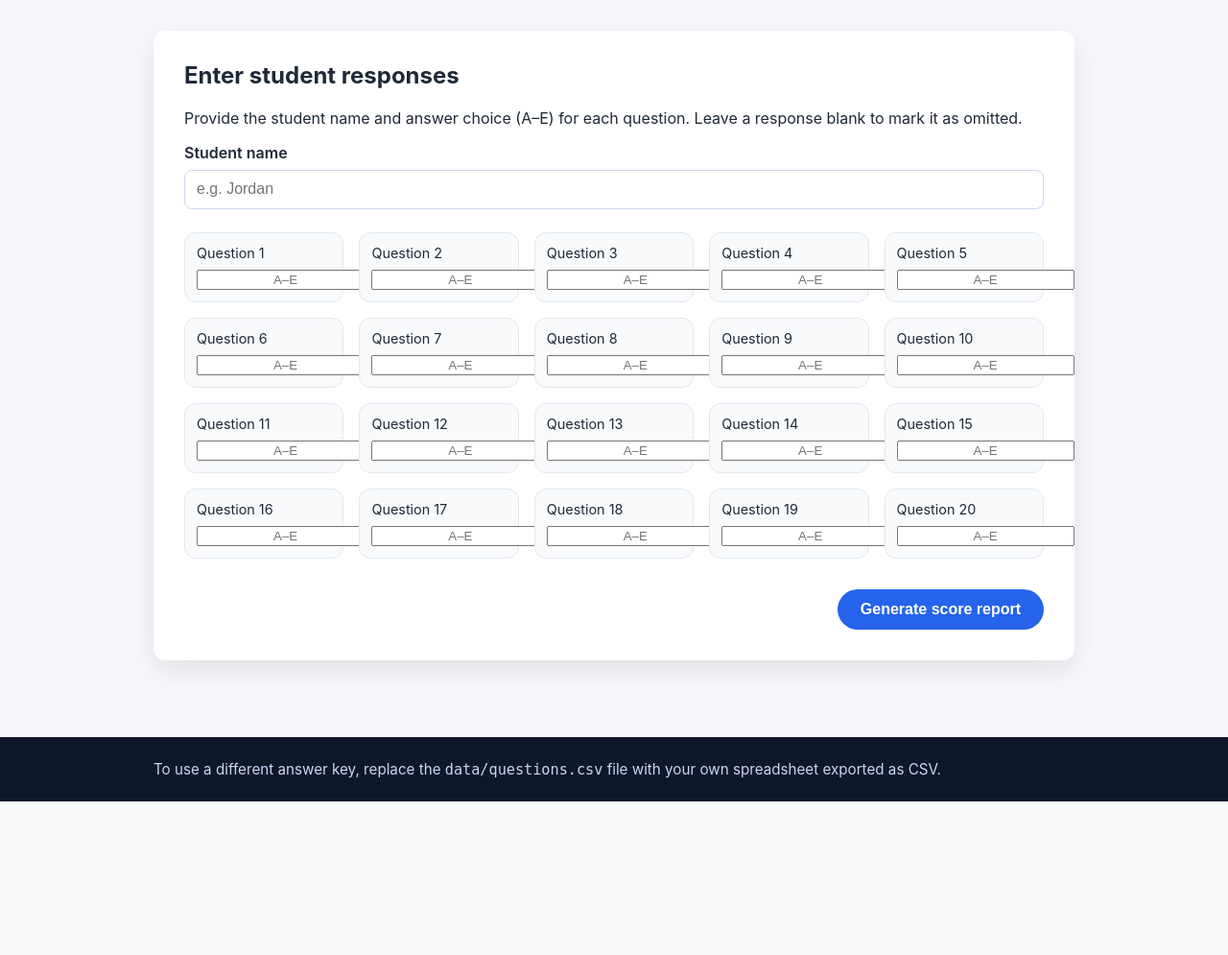
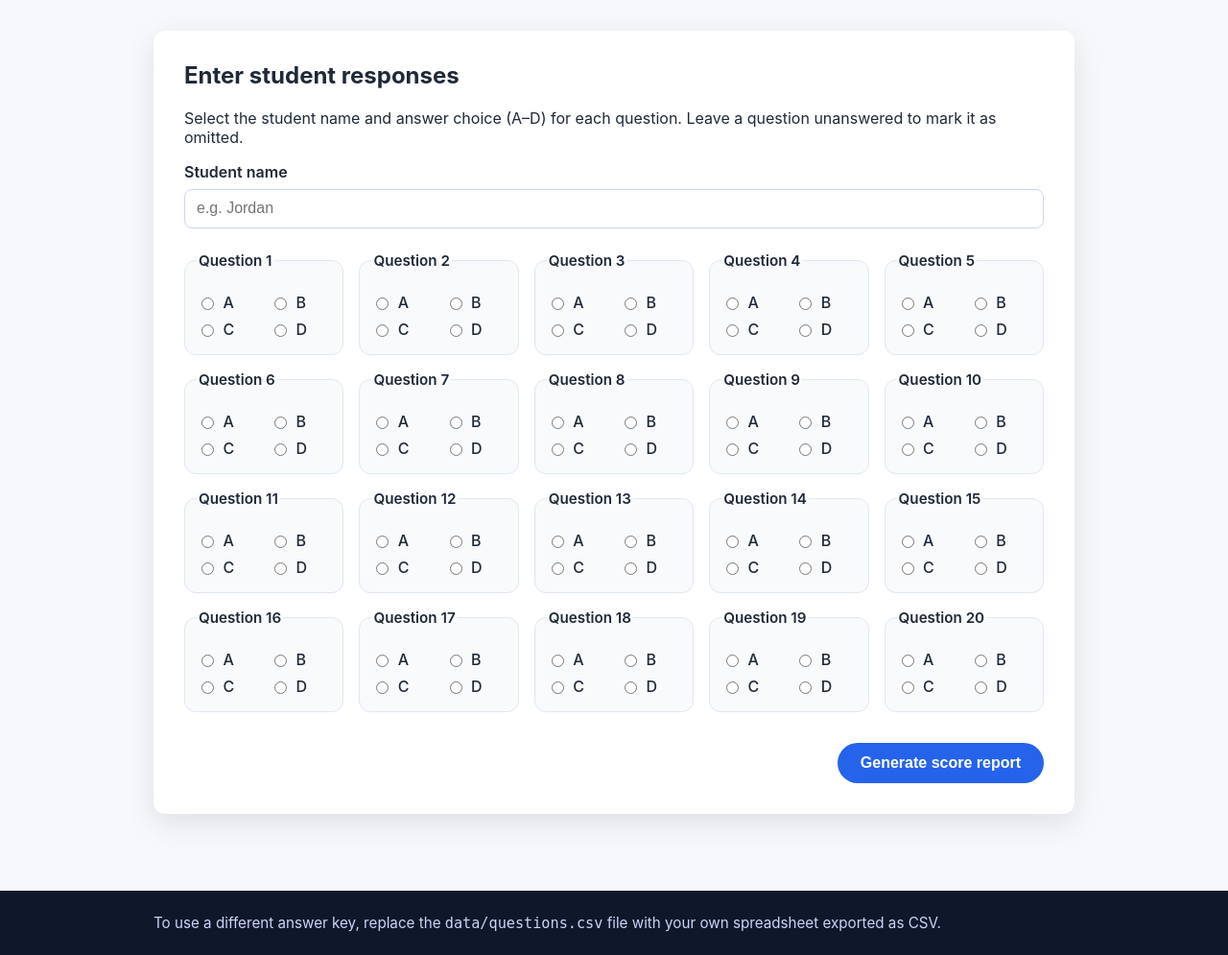
Before and after one commit to budmaash/Web-App, a Flask app: page / in a window 1280 px wide. Shown: the part 110-1105 px from the top of the page at 96% size. Before the commit the page ends 945 px from the top, so only its background shows below. Run offline with Flask 3, Linux system fonts and the light colour scheme.

Commit message:
Use multiple-choice inputs for answer entry

```diff
--- a/static/styles.css
+++ b/static/styles.css
@@ -94,18 +94,36 @@ main.container {
   background: #f8fafc;
   border: 1px solid #e2e8f0;
   border-radius: 0.75rem;
-  padding: 0.75rem;
+  padding: 0.75rem 0.75rem 1rem;
+  margin: 0;
+  min-inline-size: 0;
 }
 
-.question-field label {
-  display: block;
-  font-size: 0.9rem;
-  margin-bottom: 0.5rem;
+.question-field legend {
+  font-size: 0.95rem;
+  font-weight: 600;
+  margin-bottom: 0.75rem;
 }
 
-.question-field input {
-  text-transform: uppercase;
-  text-align: center;
+.answer-options {
+  display: grid;
+  grid-template-columns: repeat(2, minmax(0, 1fr));
+  gap: 0.5rem 0.75rem;
+}
+
+.answer-option {
+  display: flex;
+  align-items: center;
+  gap: 0.4rem;
+}
+
+.answer-option input[type="radio"] {
+  accent-color: #2563eb;
+}
+
+.answer-option label {
+  font-weight: 500;
+  letter-spacing: 0.04em;
 }
 
 .form-actions {
--- a/templates/index.html
+++ b/templates/index.html
@@ -3,7 +3,7 @@
 {% block content %}
   <section class="card">
     <h2>Enter student responses</h2>
-    <p>Provide the student name and answer choice (A–E) for each question. Leave a response blank to mark it as omitted.</p>
+    <p>Select the student name and answer choice (A–D) for each question. Leave a question unanswered to mark it as omitted.</p>
     <form method="post" action="{{ url_for('results') }}" class="answer-form">
       <div class="form-field">
         <label for="student_name">Student name</label>
@@ -11,18 +11,22 @@
       </div>
       <div class="question-grid">
         {% for question in questions %}
-          <div class="question-field">
-            <label for="q_{{ question.number }}">Question {{ question.number }}</label>
-            <input
-              type="text"
-              inputmode="text"
-              maxlength="1"
-              pattern="[A-Ea-e]"
-              name="q_{{ question.number }}"
-              id="q_{{ question.number }}"
-              placeholder="A–E"
-            />
-          </div>
+          <fieldset class="question-field">
+            <legend>Question {{ question.number }}</legend>
+            <div class="answer-options" role="group" aria-label="Answer choices for question {{ question.number }}">
+              {% for choice in ['A', 'B', 'C', 'D'] %}
+                <div class="answer-option">
+                  <input
+                    type="radio"
+                    name="q_{{ question.number }}"
+                    id="q_{{ question.number }}_{{ choice }}"
+                    value="{{ choice }}"
+                  />
+                  <label for="q_{{ question.number }}_{{ choice }}">{{ choice }}</label>
+                </div>
+              {% endfor %}
+            </div>
+          </fieldset>
         {% endfor %}
       </div>
       <div class="form-actions">
```
Also changed, not shown: data/questions.csv (+4 -4 lines), README.md.
